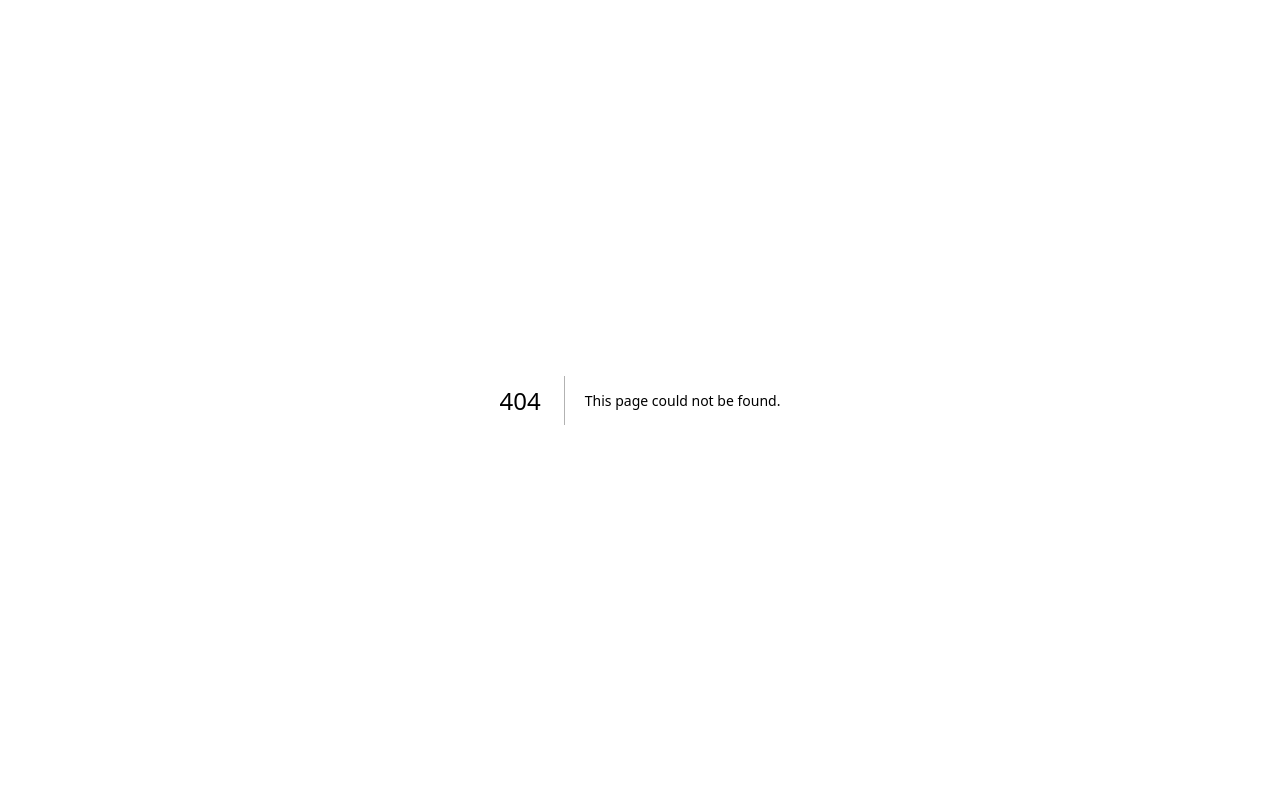
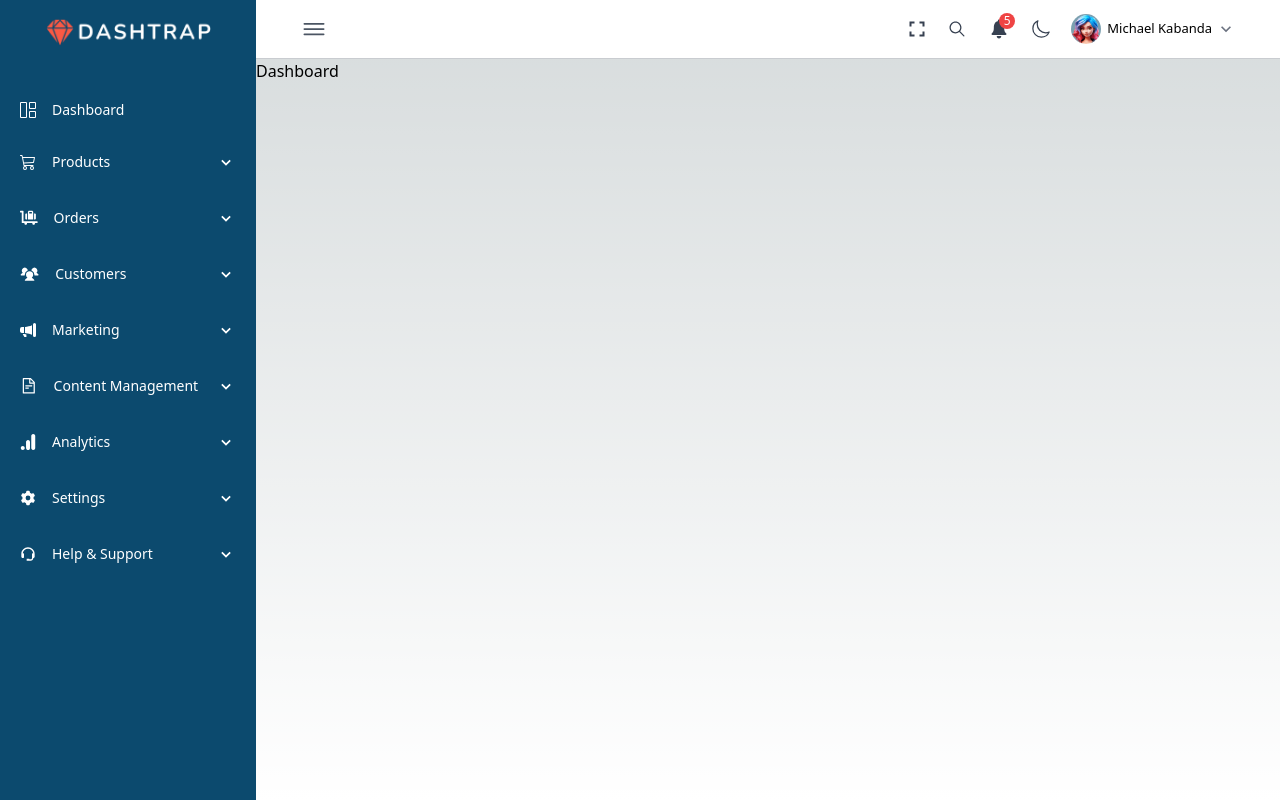
Before and after one commit to Michael-Builds/Customer-Management-System, a Next.js app: page /dashboard in a window 1280 px wide. Before the commit this address had no page. Built offline with nearby package versions, Linux system fonts and the light colour scheme.

Commit message:
Updated the Layout Structure

```diff
--- a/src/components/Auth/PageLayout.tsx
+++ b/src/components/Auth/PageLayout.tsx
@@ -1,12 +1,11 @@
-import { useRouter } from "next/router";
-import styles from "./page.module.css";
 import { TopBar } from "../Navigation/TopNavigation";
 import { SideNav } from "../Navigation/SideNavigation";
-import { Outlet } from "react-router-dom";
-import { useState } from "react";
+import styles from "./page.module.css";
+import { MantineProvider } from "@mantine/core";
 
-export const PageLayout = () => {
+const PageLayout = ({ children }: any) => {
   return (
+    <MantineProvider>
       <main>
         <div className={styles.main_container}>
           <div className="flex h-screen overflow-hidden">
@@ -15,10 +14,13 @@ export const PageLayout = () => {
             </div>
             <div className="w-full">
               <TopBar />
-            <Outlet />
+              {children}
             </div>
           </div>
         </div>
       </main>
+    </MantineProvider>
   );
 };
+
+export default PageLayout;
--- a/src/components/Network/page.module.css
+++ b/src/components/Network/page.module.css
@@ -7,6 +7,7 @@
 
 .container {
   text-align: center;
+  margin-top: 12rem;
 }
 
 .error-message {
--- /dev/null
+++ b/src/pages/dashboard/index.tsx
@@ -0,0 +1,13 @@
+import React from "react";
+import PageLayout from "@/components/Auth/PageLayout";
+
+const Main = () => {
+  return (
+    <PageLayout>
+      <div>
+        <p>Dashboard</p>
+      </div>
+    </PageLayout>
+  );
+};
+export default Main;
--- a/src/pages/index.tsx
+++ b/src/pages/index.tsx
@@ -1,17 +1,48 @@
 import { Inter } from "next/font/google";
-import { PageLayout } from "@/components/Auth/PageLayout";
-import { MantineProvider } from "@mantine/core";
+import PageLayout from "@/components/Auth/PageLayout";
 import "@mantine/core/styles.css";
+import Head from "next/head";
+import { useEffect, useState } from "react";
+import NoInternetConnection from "@/components/Network/Network";
 
 const inter = Inter({ subsets: ["latin"] });
 
 export default function Home() {
+  const [isOnline, setIsOnline] = useState(
+    typeof window !== "undefined" ? navigator.onLine : true
+  );
+
+  useEffect(() => {
+    const handleOnline = () => {
+      setIsOnline(true);
+    };
+
+    const handleOffline = () => {
+      setIsOnline(false);
+    };
+
+    window.addEventListener("online", handleOnline);
+    window.addEventListener("offline", handleOffline);
+
+    return () => {
+      window.removeEventListener("online", handleOnline);
+      window.removeEventListener("offline", handleOffline);
+    };
+  }, []);
+
   return (
-      <main className={`flex min-h-screen bg-white w-full flex-col items-center justify-between ${inter.className}`} >
-        <MantineProvider>
-          <PageLayout />
-        </MantineProvider>
+    <>
+      <Head>
+        <title>Kemsey Store</title>
+        <meta name="description" content="Generated by create next app" />
+        <meta name="viewport" content="width=device-width, initial-scale=1" />
+        <link rel="icon" href="/favicon.ico" />
+      </Head>
+      <main
+        className={`flex min-h-screen bg-white w-full flex-col items-center justify-between ${inter.className}`}
+      >
+        {isOnline ? <PageLayout /> : <NoInternetConnection />}
       </main>
-
+    </>
   );
 }
--- a/tsconfig.json
+++ b/tsconfig.json
@@ -16,6 +16,6 @@
       "@/*": ["./src/*"]
     }
   },
-  "include": ["next-env.d.ts", "**/*.ts", "**/*.tsx", "src/components/Navigation/SideNavigation/index.tsx", "src/components/Navigation/SideNavigation/routes.jsx"],
+  "include": ["next-env.d.ts", "**/*.ts", "**/*.tsx", "src/components/Navigation/SideNavigation/index.tsx", "src/components/Navigation/SideNavigation/routes.jsx", "src/components/Auth/PageLayout.js"],
   "exclude": ["node_modules"]
 }
```
Lines whose indentation alone changed are shown as unchanged.
